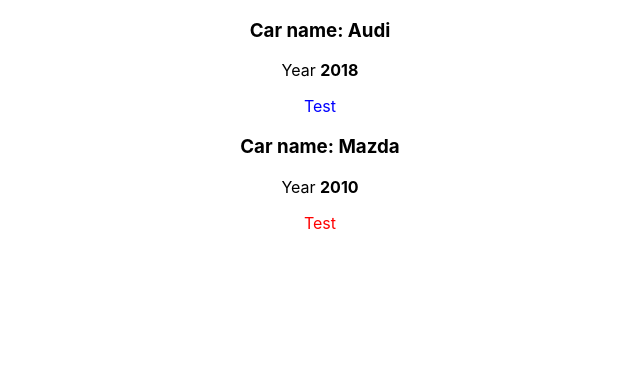
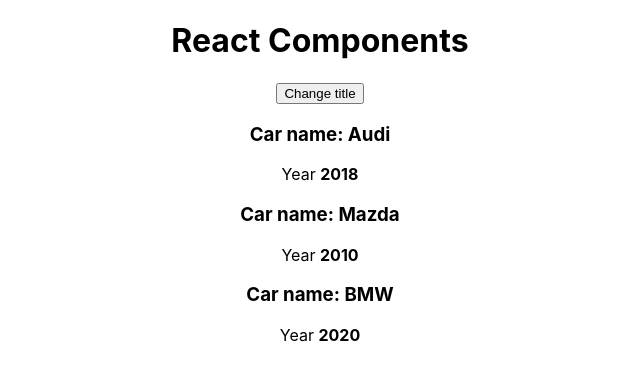
Before and after one commit to RuslanPostnikov/react-learn, a React (Create React App) app in the folder jsx-syntax/: page / in a window 1280 px wide. Shown: the top 380 px of the page, without its empty margins (320-960 px from the left). Built offline with nearby package versions, Linux system fonts and the light colour scheme.

Commit message:
jsx-syntax. State

```diff
--- a/jsx-syntax/src/App.js
+++ b/jsx-syntax/src/App.js
@@ -1,15 +1,10 @@
 import './App.css';
-import Car from "./Car/Car";
+import CarList from "./components/CarList";
 
 function App() {
   return (
     <div className="App">
-        <Car name={'Audi'} year={2018}>
-            <p style={{color: 'blue'}}>Test</p>
-        </Car>
-        <Car name={'Mazda'} year={2010}>
-            <p style={{color: 'red'}}>Test</p>
-        </Car>
+    <CarList />
     </div>
   );
 }
--- a/jsx-syntax/src/Car/Car.jsx
+++ b/jsx-syntax/src/components/Car.jsx
@@ -4,7 +4,6 @@
     <div>
         <h3>Car name: {props.name}</h3>
         <p>Year <strong>{props.year}</strong></p>
-        {props.children}
     </div>
 );
 
--- /dev/null
+++ b/jsx-syntax/src/components/CarList.jsx
@@ -0,0 +1,46 @@
+import React from "react";
+import Car from "./Car";
+
+export default class CarList extends React.Component {
+    constructor(props) {
+        super(props);
+        this.state = {
+            cars: [
+                {name: 'Audi', year: 2018},
+                {name: 'Mazda', year: 2010},
+                {name: 'BMW', year: 2020},
+            ],
+            pageTitle: 'React Components'
+
+        };
+    }
+
+
+
+    changeTitleHandler = () => {
+
+        const oldTitle = this.state.pageTitle;
+
+        const newTitle = oldTitle + ' (changed)'
+
+        this.setState({
+            pageTitle: newTitle
+        })
+    }
+
+    render() {
+        const cars = this.state.cars;
+
+        return (
+            <>
+                <h1>{this.state.pageTitle}</h1>
+
+                <button onClick={this.changeTitleHandler}>Change title</button>
+
+                <Car name={cars[0].name} year={cars[0].year}/>
+                <Car name={cars[1].name} year={cars[1].year}/>
+                <Car name={cars[2].name} year={cars[2].year}/>
+            </>
+        );
+    }
+}
```
